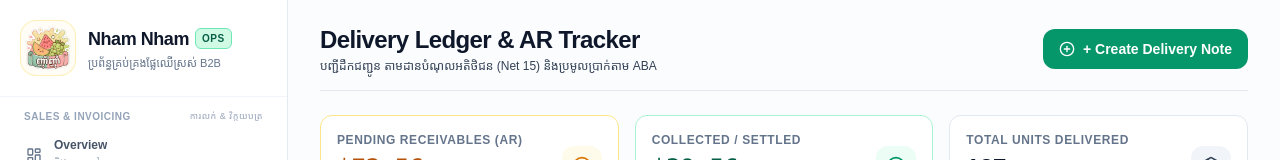
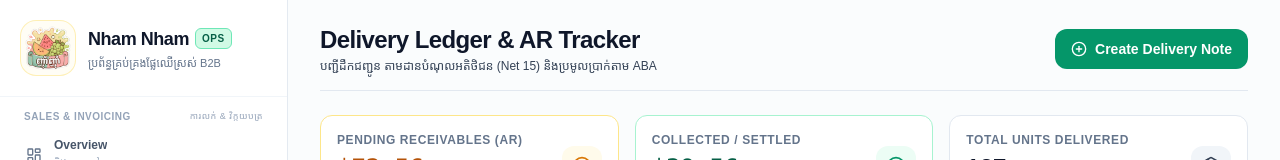
Before and after one commit to Swordsman1313/NhamSystem, a Next.js app: page /deliveries in a window 1280 px wide. Shown: the top 160 px of the page. Built offline with nearby package versions, Linux system fonts and the light colour scheme; a web font is replaced by a local one.

Commit message:
Fix duplicate plus icon and symbol on action buttons

```diff
--- a/app/deliveries/new/page.tsx
+++ b/app/deliveries/new/page.tsx
@@ -557,7 +557,7 @@ export default function NewDeliveryPage() {
                     className="text-[11px] font-bold text-emerald-700 hover:text-emerald-800 hover:underline flex items-center space-x-1 cursor-pointer"
                   >
                     <Plus className="w-3 h-3 text-emerald-600" />
-                    <span>+ New Store</span>
+                    <span>New Store</span>
                   </button>
                 </div>
                 <StoreSelect
--- a/app/deliveries/page.tsx
+++ b/app/deliveries/page.tsx
@@ -177,7 +177,7 @@ function DeliveriesLedgerContent() {
           className="inline-flex items-center space-x-2 bg-emerald-600 hover:bg-emerald-700 text-white font-bold px-4 py-2.5 rounded-xl shadow-xs transition transform active:scale-95 text-xs sm:text-sm self-start sm:self-auto"
         >
           <PlusCircle className="w-4 h-4" />
-          <span>+ Create Delivery Note</span>
+          <span>Create Delivery Note</span>
         </Link>
       </div>
 
--- a/app/settings/page.tsx
+++ b/app/settings/page.tsx
@@ -545,7 +545,7 @@ export default function SettingsPage() {
                 className="inline-flex items-center space-x-1.5 bg-emerald-600 hover:bg-emerald-700 text-white font-bold px-3 py-1.5 rounded-xl shadow-2xs transition transform active:scale-95 text-xs self-start sm:self-auto cursor-pointer"
               >
                 <Plus className="w-3.5 h-3.5" />
-                <span>+ Add Store</span>
+                <span>Add Store</span>
               </button>
             </div>
 
```
Also changed, not shown: 1 other file (tests, documents, lock files or other folders).
